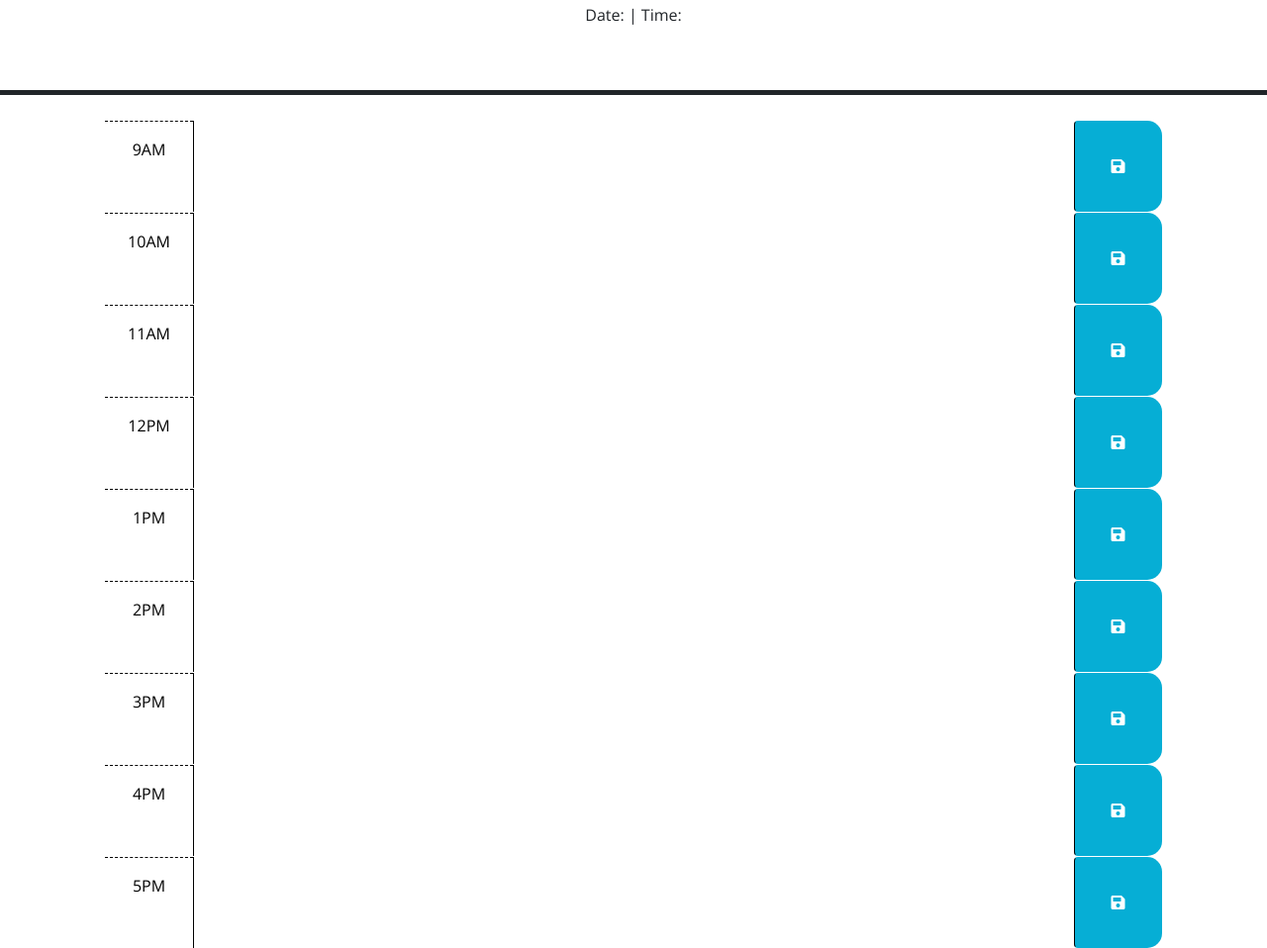
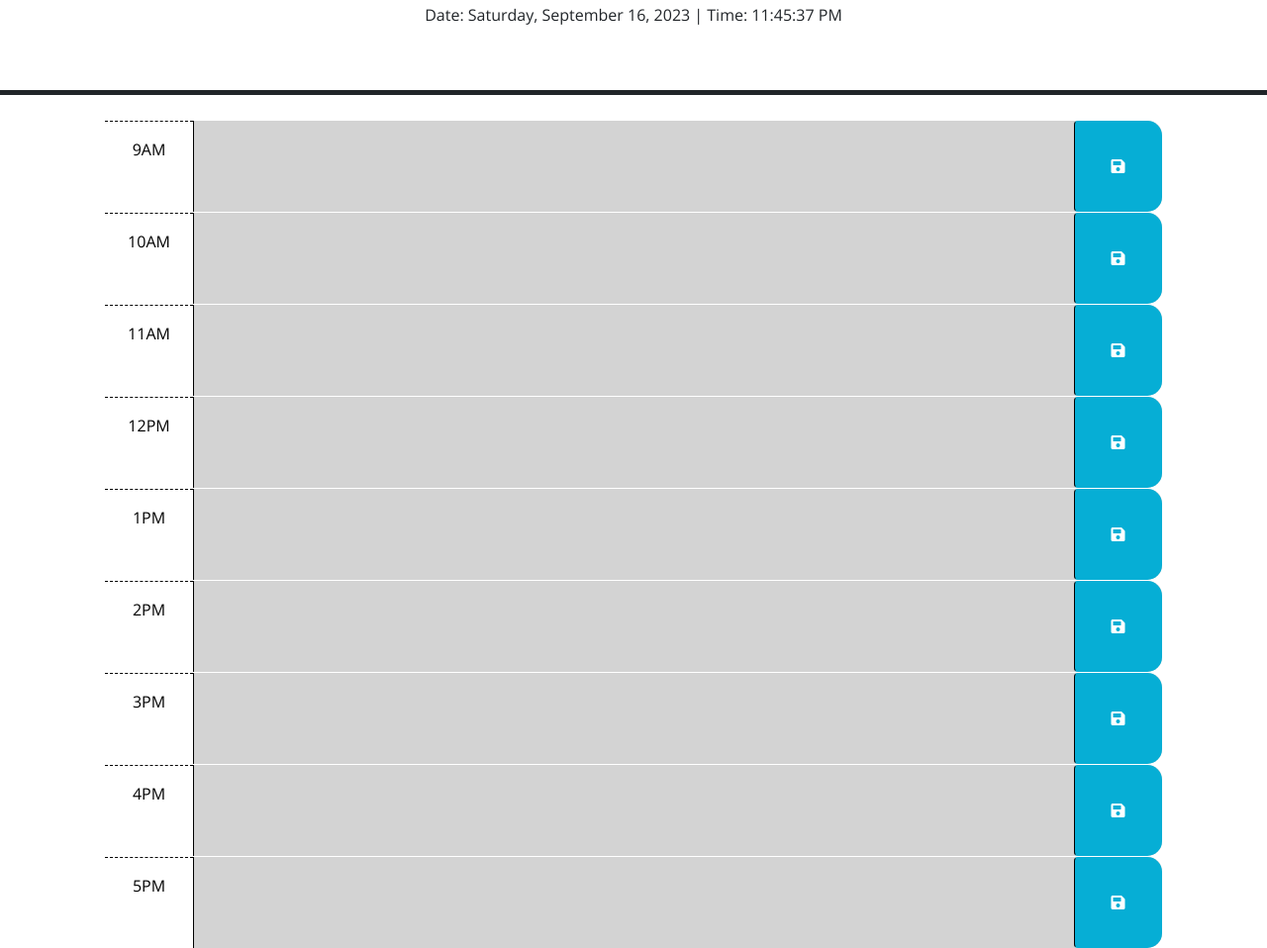
Before and after one commit to dpprdgls/Work-Day-Scheduler, a plain HTML site: page index.html in a window 1280 px wide. Shown: the part 176-1134 px from the top of the page at 99% size. Drawn offline with nearby package versions, Linux system fonts and the light colour scheme.

```diff
--- a/assets/script.js
+++ b/assets/script.js
@@ -3,7 +3,7 @@
 // in the html.
 
 const localeSettings = {};
-daysjs.locale(localeSettings);
+dayjs.locale(localeSettings);
 //waits until the dom is fully loaded before running the code inside the func
 
 
@@ -13,7 +13,7 @@ $(function () {
   const currentHour = dayjs().format('H');
 //changes color of block based on past present future hours and toggles class
   function colorHour(){
-    $('.time-block').each(funciotn() {
+    $('.time-block').each(function() {
       const blockHour = parseInt(this.id);
       $(this).toggleClass('past', blockHour < currentHour);
       $(this).toggleClass('present', blockHour === currentHour);
@@ -32,7 +32,7 @@ $(function () {
 
   //update the color of the block based on the current hour of the day
   function colorUpdate() {
-    $('.time-block').each(funciotn() {
+    $('.time-block').each(function() {
       const blockHour = parseInt(this.id);
       if (blockHour === currentHour){
         $(this).removeClass('past future').addClass('present');
@@ -64,7 +64,7 @@ function updateTimeNow() {
   textInput();
   colorUpdate();
 
-  setInterval(updateTime, 1000);
+  setInterval(updateTimeNow, 1000);
 
 });
 
--- a/index.html
+++ b/index.html
@@ -44,7 +44,7 @@
         -->
 
       <!-- Example of a past time block. The "past" class adds a gray background color. -->
-      <div id="hour-9" class="row time-block">
+      <div id="9" class="row time-block">
         <div class="col-2 col-md-1 hour text-center py-3">9AM</div>
         <textarea class="col-8 col-md-10 description" rows="3"> </textarea>
         <button class="btn saveBtn col-2 col-md-1" aria-label="save">
@@ -53,7 +53,7 @@
       </div>
 
       <!-- Example of a a present time block. The "present" class adds a red background color. -->
-      <div id="hour-10" class="row time-block">
+      <div id="10" class="row time-block">
         <div class="col-2 col-md-1 hour text-center py-3">10AM</div>
         <textarea class="col-8 col-md-10 description" rows="3"> </textarea>
         <button class="btn saveBtn col-2 col-md-1" aria-label="save">
@@ -62,7 +62,7 @@
       </div>
 
       <!-- Example of a future time block. The "future" class adds a green background color. -->
-      <div id="hour-11" class="row time-block">
+      <div id="11" class="row time-block">
         <div class="col-2 col-md-1 hour text-center py-3">11AM</div>
         <textarea class="col-8 col-md-10 description" rows="3"> </textarea>
         <button class="btn saveBtn col-2 col-md-1" aria-label="save">
@@ -70,7 +70,7 @@
         </button>
       </div>
 
-      <div id="hour-12" class="row time-block">
+      <div id="12" class="row time-block">
         <div class="col-2 col-md-1 hour text-center py-3">12PM</div>
         <textarea class="col-8 col-md-10 description" rows="3"> </textarea>
         <button class="btn saveBtn col-2 col-md-1" aria-label="save">
@@ -78,7 +78,7 @@
         </button>
       </div>
 
-      <div id="hour-13" class="row time-block">
+      <div id="13" class="row time-block">
         <div class="col-2 col-md-1 hour text-center py-3">1PM</div>
         <textarea class="col-8 col-md-10 description" rows="3"> </textarea>
         <button class="btn saveBtn col-2 col-md-1" aria-label="save">
@@ -86,7 +86,7 @@
         </button>
       </div>
 
-      <div id="hour-14" class="row time-block">
+      <div id="14" class="row time-block">
         <div class="col-2 col-md-1 hour text-center py-3">2PM</div>
         <textarea class="col-8 col-md-10 description" rows="3"> </textarea>
         <button class="btn saveBtn col-2 col-md-1" aria-label="save">
@@ -94,7 +94,7 @@
         </button>
       </div>
 
-      <div id="hour-15" class="row time-block">
+      <div id="15" class="row time-block">
         <div class="col-2 col-md-1 hour text-center py-3">3PM</div>
         <textarea class="col-8 col-md-10 description" rows="3"> </textarea>
         <button class="btn saveBtn col-2 col-md-1" aria-label="save">
@@ -102,7 +102,7 @@
         </button>
       </div>
 
-      <div id="hour-16" class="row time-block">
+      <div id="16" class="row time-block">
         <div class="col-2 col-md-1 hour text-center py-3">4PM</div>
         <textarea class="col-8 col-md-10 description" rows="3"> </textarea>
         <button class="btn saveBtn col-2 col-md-1" aria-label="save">
@@ -110,7 +110,7 @@
         </button>
       </div>
 
-      <div id="hour-14" class="row time-block">
+      <div id="14" class="row time-block">
         <div class="col-2 col-md-1 hour text-center py-3">5PM</div>
         <textarea class="col-8 col-md-10 description" rows="3"> </textarea>
         <button class="btn saveBtn col-2 col-md-1" aria-label="save">
```
Also changed, not shown: 1 other file.
